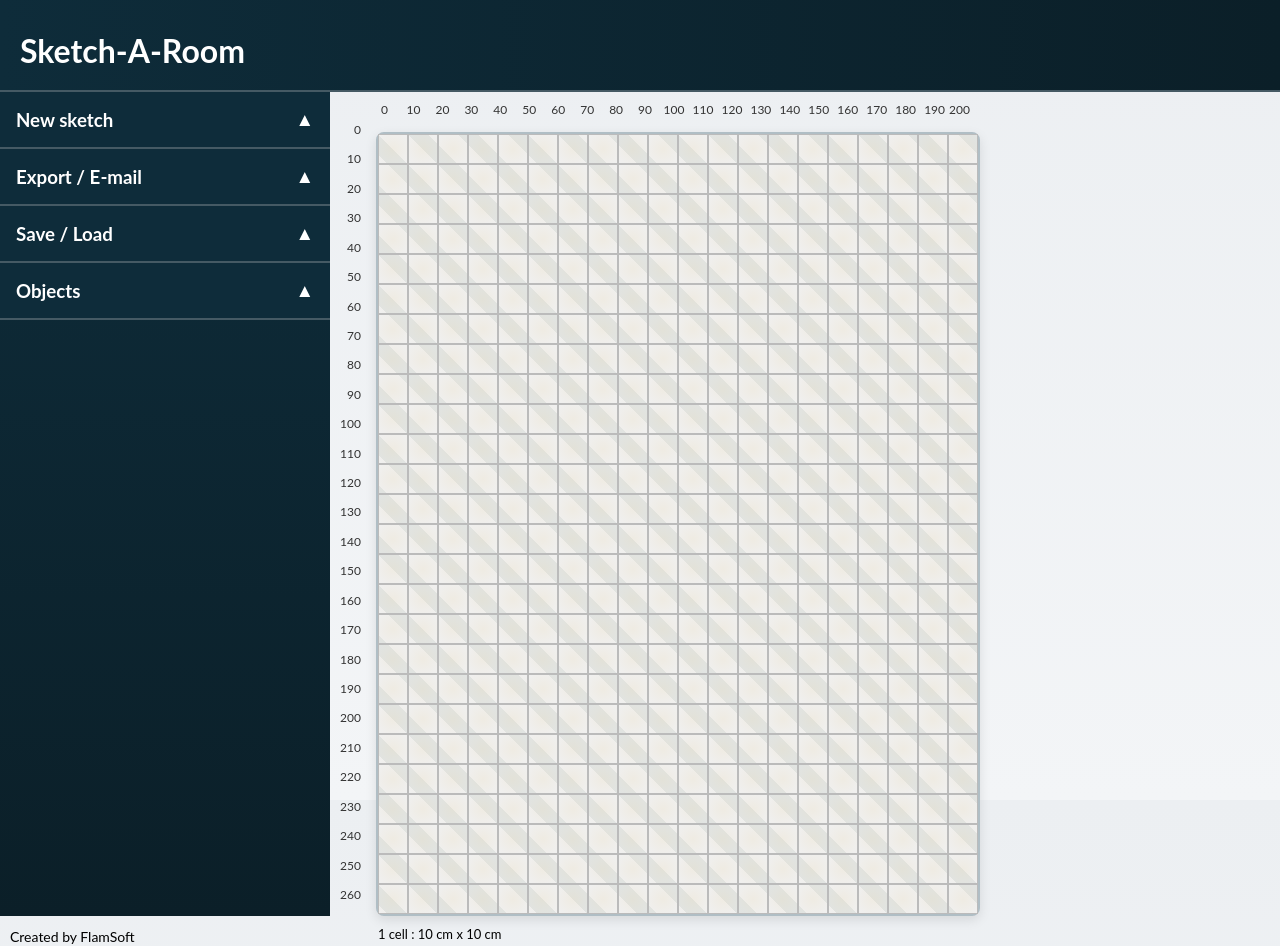
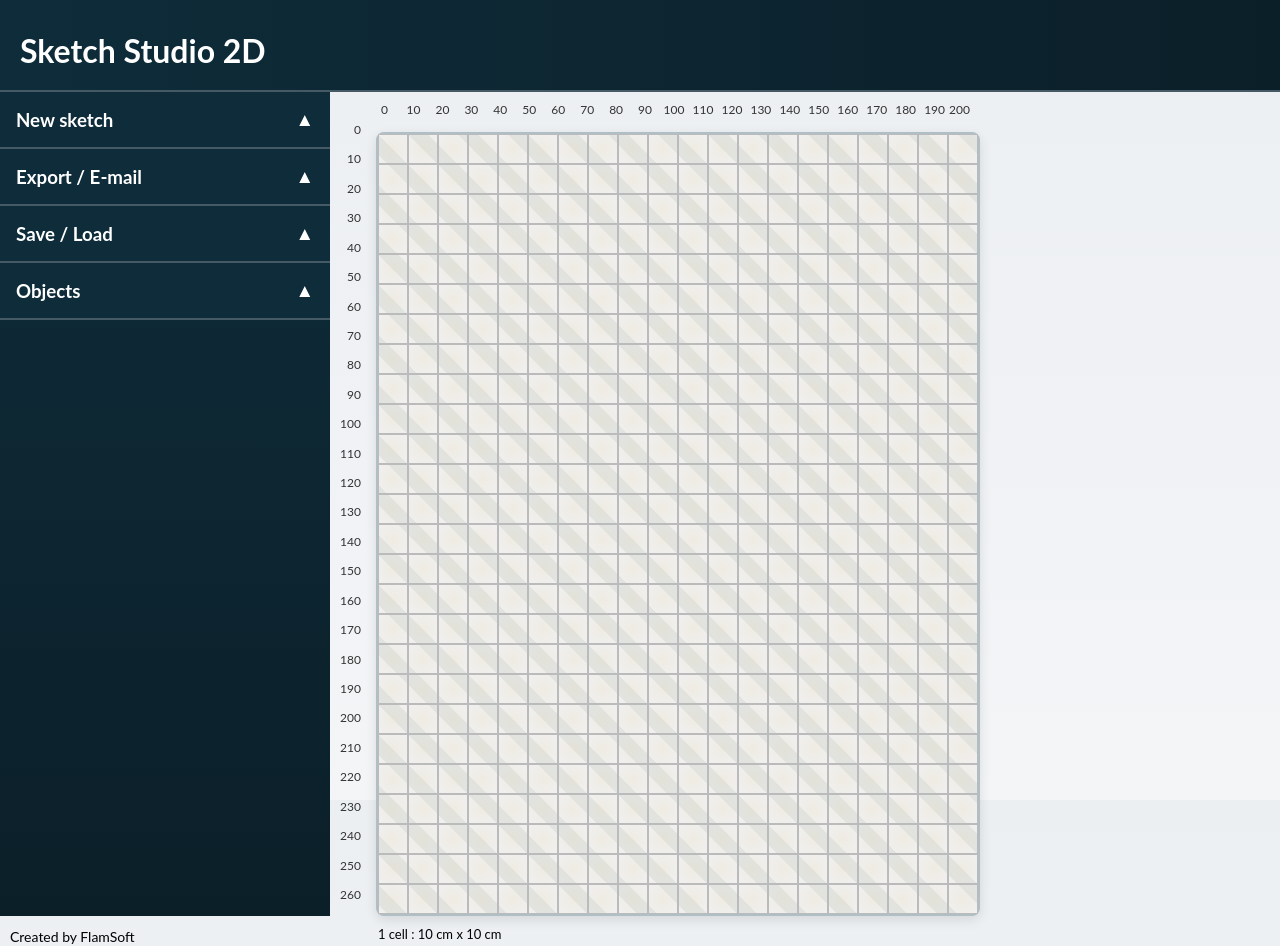
Before and after one commit to AmonMcDuul/roomArchitect, an Angular app: page / in a window 1280 px wide. Built offline with nearby package versions, Linux system fonts and the light colour scheme.

Commit message:
sketch studio 2d

```diff
--- a/src/app/components/home/home.component.html
+++ b/src/app/components/home/home.component.html
@@ -1,5 +1,5 @@
 <div class="head-container">
-  <h1>Sketch-A-Room</h1>
+  <h1>Sketch Studio 2D</h1>
 </div>
 <div class="main-container">
       <div class="menu-items">
```
